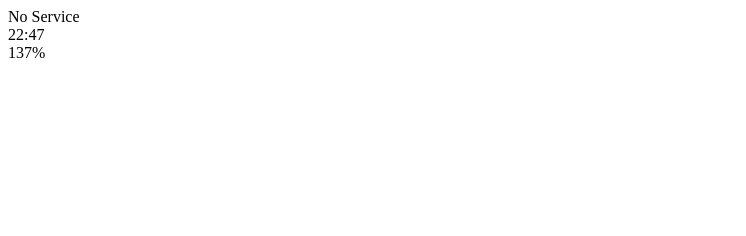
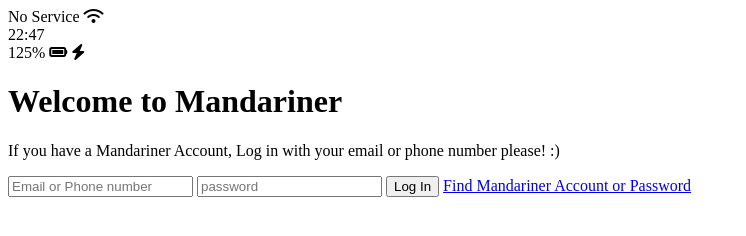
Before and after one commit to mandarinfactory/mandariner, a plain HTML site: page index.html in a window 1280 px wide. Shown: the whole page, without its empty margins (0-746 px from the left). Drawn offline with Linux system fonts and the light colour scheme.

Commit message:
mandariner webpage making_2

```diff
--- a/index.html
+++ b/index.html
@@ -6,20 +6,41 @@
     <meta name="viewport" content="width=device-width, initial-scale=1.0">
     <title>Welcome to Mandariner</title>
 </head>
-<body>
+  <body>
     <div id="status-bar">
         <div class="status-bar__column">
             <span>No Service</span>
-            <!--To Do: Wifi Icon-->
+            <i class="fas fa-wifi"></i>
         </div>
         <div class="status-bar__column">
             <span>22:47</span>
         </div>
         <div class="status-bar__column">
-            <span>137%</span>
-            <!--Battery Icon-->
-            <!--Lightning Icon-->
+            <span>125%</span>
+            <i class="fas fa-battery-full"></i>
+            <i class="fas fa-bolt"></i>
         </div>
     </div>
-</body>
+
+    <header class="welcome-header">
+        <h1 class="welcome-header__title">Welcome to Mandariner</h1>
+        <p class="welcome-header__text">If you have a Mandariner Account,
+        Log in with your email or phone number
+        please! :)
+        </p>
+    </header>
+
+    <form id="login-form">
+        <input type="text" placeholder="Email or Phone number" />
+        <input type="password" placeholder="password" />
+        <input type="submit" value="Log In" />
+        <a href="#">Find Mandariner Account or Password</a>
+    </form>
+
+
+
+    <script src="https://kit.fontawesome.com/6478f529f2.js"
+    crossorigin="anonymous">
+    </script>
+  </body>
 </html>
```
